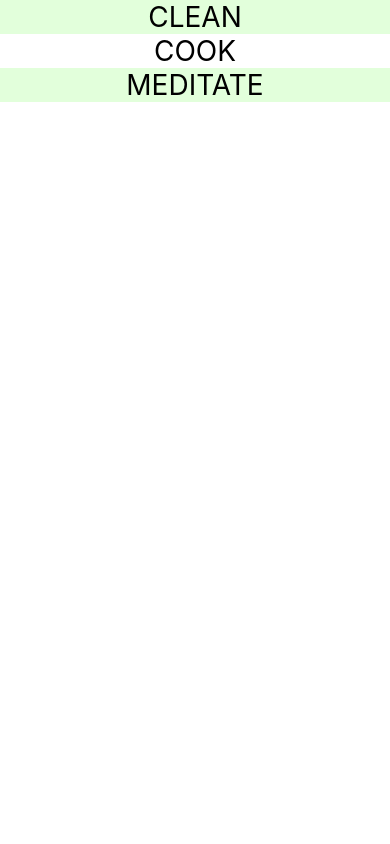
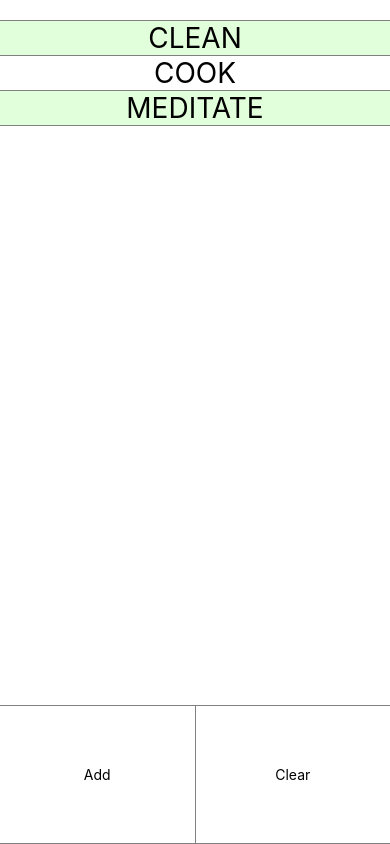
Before and after one commit to lordbob7/TodoApp, a React Native app: screen / in a window 390 px wide. Built offline with nearby package versions, Linux system fonts and the light colour scheme.

Commit message:
Add borders, control buttons

```diff
--- a/App.js
+++ b/App.js
@@ -1,13 +1,49 @@
 import React, { Component } from 'react';
-import { ScrollView, StyleSheet, Text, View } from 'react-native';
+import { Platform, NativeModules, ScrollView, StyleSheet, Text, View, StatusBar } from 'react-native';
 import Todos from './views/todos.js';
+import Controls from './views/controls.js';
 import data from './todos.json';
 
+const statusBarHeight = 20;
+
+const setStatusBarHeight = () => {
+  if (Platform.OS === 'android') {
+    statusBarHeight = StatusBar.currentHeight;
+  } else if (Platform.OS === 'ios') {
+    statusBarHeight = NativeModules.StatusBarManager.HEIGHT;
+  }
+}
+
+setStatusBarHeight();
+
 export default class App extends Component {
+
+  onAddTodo() {
+    console.log('onAddTodo');
+    //data.push({text:text, done:false});
+  }
+
+  onClearTodos() {
+    console.log('onClearTodos');
+  }
+
   render() {
     return (
-        <View>
-          <Todos todos={data}/>
+        <View style={{
+          flex: 1,
+          flexDirection: 'column',
+          borderTopWidth: 1,
+          borderTopColor: 'gray',
+          borderBottomWidth: 1,
+          borderBottomColor: 'gray',
+          marginTop: statusBarHeight
+        }}>
+          <View style={{flex: 5}}>
+            <Todos todos={data}/>
+          </View>
+          <View style={{flex: 1, borderTopColor: 'gray', borderTopWidth: 1}}>
+            <Controls onAddTodo={this.onAddTodo} onClearTodos={this.onClearTodos} />
+          </View>
         </View>
       );
     }
--- a/views/controls.js
+++ b/views/controls.js
@@ -1,4 +1,5 @@
 import React, { Component } from 'react';
+import { View, Text, TouchableHighlight } from 'react-native';
 
 export default class Controls extends Component {
   constructor(props) {
@@ -7,9 +8,19 @@ export default class Controls extends Component {
 
   render() {
     return (
-      <View>
-
+      <View style={{flex: 1, flexDirection: 'row', justifyContent: 'center'}}>
+        <ControlButton text='Add' onPress={this.props.onAddTodo}/>
+        <View style={{width: 1, backgroundColor: 'gray'}} />
+        <ControlButton text='Clear' onPress={this.props.onClearTodos}/>
       </View>
     );
   }
 }
+
+const ControlButton = (props) => {
+  return (
+    <TouchableHighlight underlayColor={'blue'} style={{flex: 1, backgroundColor: 'white', alignItems: 'center', justifyContent: 'center' }} onPress={props.onPress}>
+      <Text>{props.text}</Text>
+    </TouchableHighlight>
+  );
+}
--- a/views/todos.js
+++ b/views/todos.js
@@ -23,9 +23,19 @@ const Todo = (props) => {
   let bgColor = props.done ? 'rgba(111, 255, 77, 0.2)' : 'white';
   //{props.done ? 'green' : 'white'}
   return (
-    <View style={{flex: 1, flexDirection: 'column', justifyContent: 'center', backgroundColor: bgColor, height:80}}>
-
+    <View style={[styles.todo, {backgroundColor: bgColor}]}>
       <Text style={{fontSize:28, textAlign:'center'}}>{props.text.toUpperCase()}</Text>
     </View>
   )
 }
+
+const styles = StyleSheet.create({
+  todo: {
+    flex: 1,
+    flexDirection: 'column',
+    justifyContent: 'center',
+    height:80,
+    borderBottomColor: 'gray',
+    borderBottomWidth: 1
+  }
+})
```
